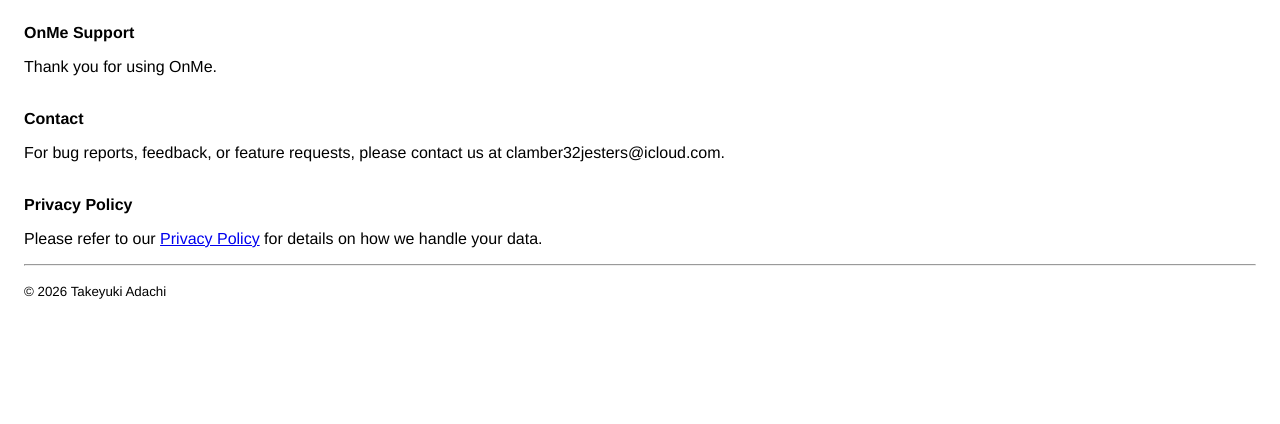
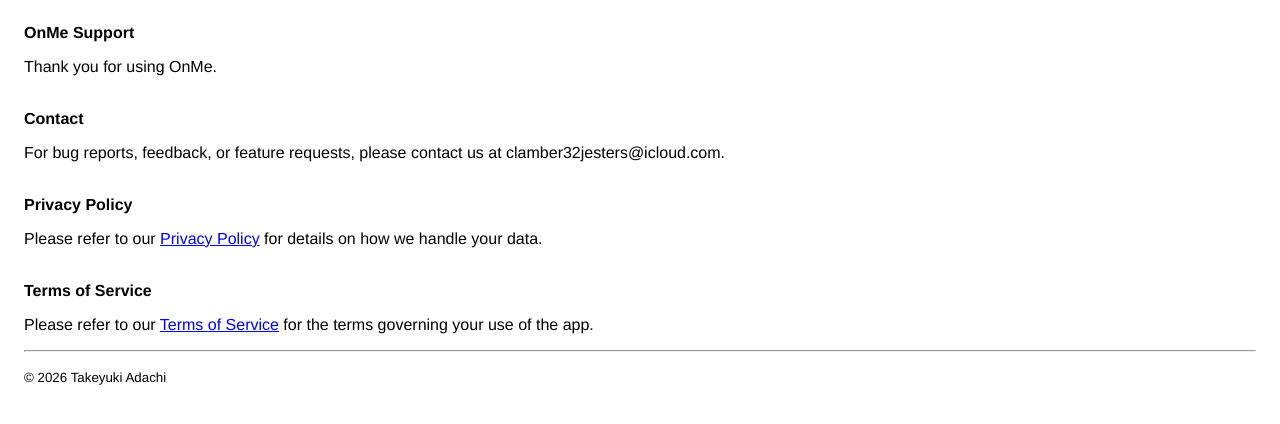
Before and after one commit to adtak/onme-pages, a plain HTML site: page docs/index.html in a window 1280 px wide. Drawn offline with Linux system fonts and the light colour scheme.

Commit message:
deploy: adtak/onme@af61512d55322031f5f2d92ac96d59fae00e87ab

```diff
--- a/docs/index.html
+++ b/docs/index.html
@@ -23,6 +23,9 @@
   <br><strong>Privacy Policy</strong>
   <p>Please refer to our <a href="./privacy.html">Privacy Policy</a> for details on how we handle your data.</p>
 
+  <br><strong>Terms of Service</strong>
+  <p>Please refer to our <a href="./terms.html">Terms of Service</a> for the terms governing your use of the app.</p>
+
   <hr>
   <p><small>&copy; 2026 Takeyuki Adachi</small></p>
 </body>
```
